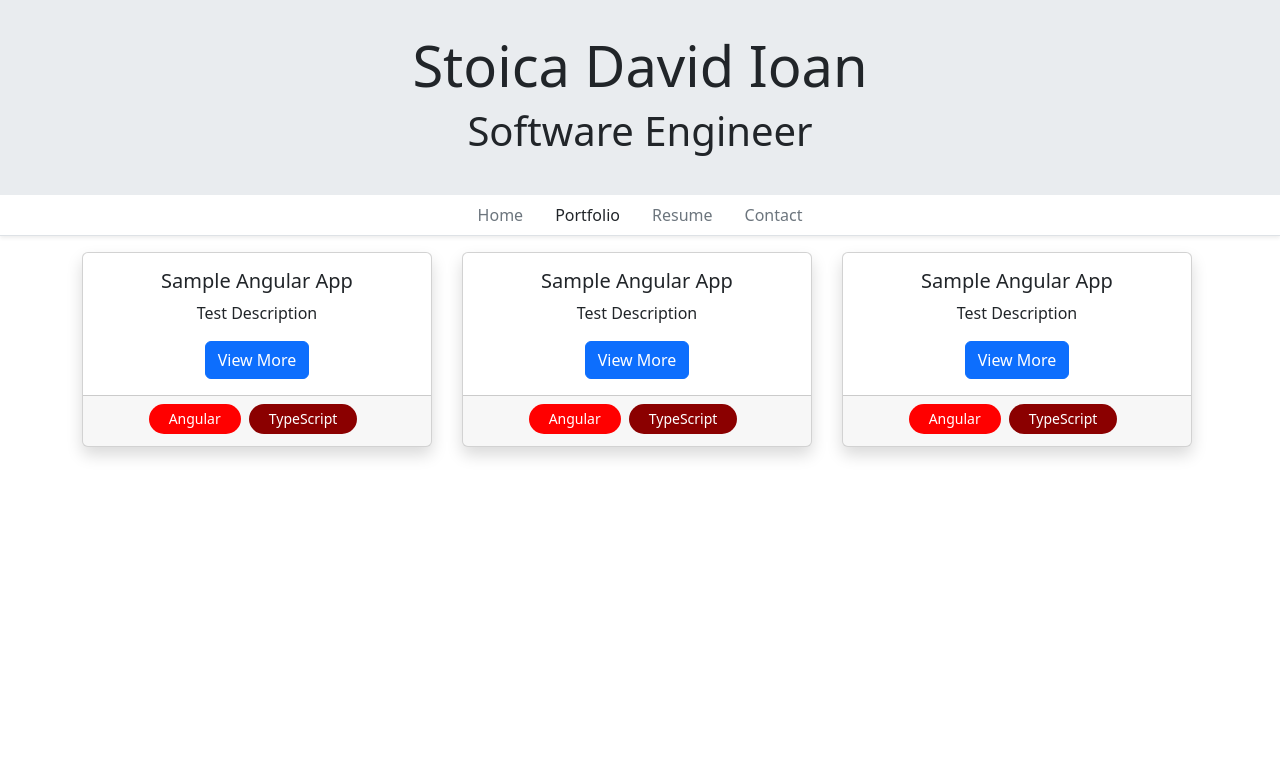
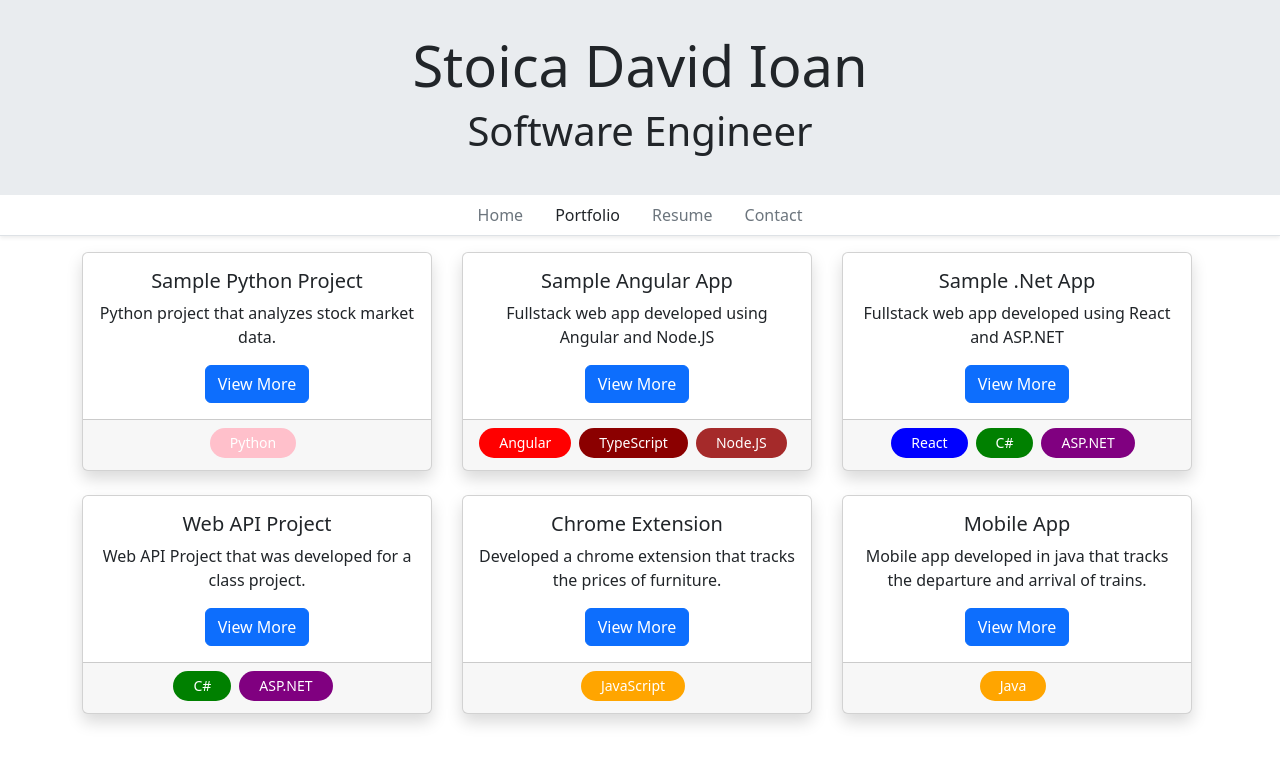
Before and after one commit to Stoica-David/PortfolioWebsite, an Angular app: page /portfolio in a window 1280 px wide. Shown: the top 764 px of the page. Built offline with nearby package versions, Linux system fonts and the light colour scheme.

Commit message:
Added a service related to the projects from the portfolio component.

```diff
--- /dev/null
+++ b/src/app/_services/projects.service.ts
@@ -0,0 +1,33 @@
+import { Injectable } from '@angular/core';
+import { Project } from '../_models/Project';
+import { Tag } from '../_models/tag';
+
+@Injectable({
+  providedIn: 'root'
+})
+export class ProjectsService {
+  projects: Project[] = [
+      {id: 0, name: "Sample Python Project", pictures: ["../../assets/Image1.png","../../assets/Image2.png","../../assets/Image3.png"], projectLink: "//www.github.com", summary: "Python project that analyzes stock market data.", description: "Lorem ipsum dolor sit amet, consectetur adipiscing elit, sed do eiusmod tempor incididunt ut labore et dolore magna aliqua. Ut enim ad minim veniam, quis nostrud exercitation ullamco laboris nisi ut aliquip ex ea commodo consequat. Duis aute irure dolor in reprehenderit in voluptate velit esse cillum dolore eu fugiat nulla pariatur. Excepteur sint occaecat cupidatat non proident, sunt in culpa qui officia deserunt mollit anim id est laborum.", tags: [Tag.PYTHON]},
+      {id: 1, name: "Sample Angular App", pictures: ["../../assets/Image1.png","../../assets/Image2.png","../../assets/Image3.png"], projectLink: "//www.github.com", summary: "Fullstack web app developed using Angular and Node.JS", description: "Lorem ipsum dolor sit amet, consectetur adipiscing elit, sed do eiusmod tempor incididunt ut labore et dolore magna aliqua. Ut enim ad minim veniam, quis nostrud exercitation ullamco laboris nisi ut aliquip ex ea commodo consequat. Duis aute irure dolor in reprehenderit in voluptate velit esse cillum dolore eu fugiat nulla pariatur. Excepteur sint occaecat cupidatat non proident, sunt in culpa qui officia deserunt mollit anim id est laborum.", tags: [Tag.ANGULAR, Tag.TYPESCRIPT, Tag.NODEJS]},
+      {id: 2, name: "Sample .Net App", pictures: ["../../assets/Image1.png","../../assets/Image2.png","../../assets/Image3.png"], projectLink: "//www.github.com", summary: "Fullstack web app developed using React and ASP.NET", description: "Lorem ipsum dolor sit amet, consectetur adipiscing elit, sed do eiusmod tempor incididunt ut labore et dolore magna aliqua. Ut enim ad minim veniam, quis nostrud exercitation ullamco laboris nisi ut aliquip ex ea commodo consequat. Duis aute irure dolor in reprehenderit in voluptate velit esse cillum dolore eu fugiat nulla pariatur. Excepteur sint occaecat cupidatat non proident, sunt in culpa qui officia deserunt mollit anim id est laborum.", tags: [Tag.REACT ,Tag.CSHARP, Tag.ASPNET]},
+      {id: 3, name: "Web API Project", pictures: ["../../assets/Image1.png","../../assets/Image2.png","../../assets/Image3.png"], projectLink: "//www.github.com", summary: "Web API Project that was developed for a class project.", description: "Lorem ipsum dolor sit amet, consectetur adipiscing elit, sed do eiusmod tempor incididunt ut labore et dolore magna aliqua. Ut enim ad minim veniam, quis nostrud exercitation ullamco laboris nisi ut aliquip ex ea commodo consequat. Duis aute irure dolor in reprehenderit in voluptate velit esse cillum dolore eu fugiat nulla pariatur. Excepteur sint occaecat cupidatat non proident, sunt in culpa qui officia deserunt mollit anim id est laborum.", tags: [Tag.CSHARP, Tag.ASPNET]},
+      {id: 4, name: "Chrome Extension", pictures: ["../../assets/Image1.png","../../assets/Image2.png","../../assets/Image3.png"], projectLink: "//www.github.com", summary: "Developed a chrome extension that tracks the prices of furniture.", description: "Lorem ipsum dolor sit amet, consectetur adipiscing elit, sed do eiusmod tempor incididunt ut labore et dolore magna aliqua. Ut enim ad minim veniam, quis nostrud exercitation ullamco laboris nisi ut aliquip ex ea commodo consequat. Duis aute irure dolor in reprehenderit in voluptate velit esse cillum dolore eu fugiat nulla pariatur. Excepteur sint occaecat cupidatat non proident, sunt in culpa qui officia deserunt mollit anim id est laborum.", tags: [Tag.JAVASCRIPT]},
+      {id: 5, name: "Mobile App", pictures: ["../../assets/Image1.png","../../assets/Image2.png","../../assets/Image3.png"], projectLink: "//www.github.com", summary: "Mobile app developed in java that tracks the departure and arrival of trains.", description: "Lorem ipsum dolor sit amet, consectetur adipiscing elit, sed do eiusmod tempor incididunt ut labore et dolore magna aliqua. Ut enim ad minim veniam, quis nostrud exercitation ullamco laboris nisi ut aliquip ex ea commodo consequat. Duis aute irure dolor in reprehenderit in voluptate velit esse cillum dolore eu fugiat nulla pariatur. Excepteur sint occaecat cupidatat non proident, sunt in culpa qui officia deserunt mollit anim id est laborum.", tags: [Tag.JAVA]}
+    ];
+
+  constructor() { }
+
+  GetProjects() {
+    return this.projects;
+  }
+
+  GetProjectById(id: number) : Project {
+    let project = this.projects.find(project => project.id === id);
+
+    if (project === undefined){
+      throw new TypeError(`There is no project that matches the following id: {id}`)
+    }
+
+    return project;
+  }
+}
--- a/src/app/home/home.component.html
+++ b/src/app/home/home.component.html
@@ -11,6 +11,7 @@
         <div class="col-lg shadow border m-1">
             <div class="text-center">
                 <h2>Featured Project</h2>
+                <h4>{{featuredProject.name}}</h4>
             </div>
         </div>
     </div>
--- a/src/app/home/home.component.ts
+++ b/src/app/home/home.component.ts
@@ -1,13 +1,21 @@
-import { Component } from '@angular/core';
+import { Component, OnInit } from '@angular/core';
 import { Title } from '@angular/platform-browser';
+import { ProjectsService } from '../_services/projects.service';
+import { Project } from '../_models/Project';
 
 @Component({
   selector: 'app-home',
   templateUrl: './home.component.html',
   styleUrls: ['./home.component.css']
 })
-export class HomeComponent {
-  constructor(private titleService: Title){
+export class HomeComponent implements OnInit {
+  featuredProject = {} as Project;
+
+  constructor(private titleService: Title, private projectService: ProjectsService){
     this.titleService.setTitle('Stoica David Ioan - Home');
   }
+
+  ngOnInit(): void {
+    this.featuredProject = this.projectService.GetProjectById(0);
+  }
 }
--- a/src/app/portfolio/portfolio.component.html
+++ b/src/app/portfolio/portfolio.component.html
@@ -1,12 +1,6 @@
 <div class="container">
     <div class="row">
-        <div class="col-lg4 col-md-6 mb-4" style="max-width: 380px; min-width: 380px;">
-            <app-project-card [project]="project"></app-project-card>
-        </div>
-        <div class="col-lg4 col-md-6 mb-4" style="max-width: 380px; min-width: 380px;">
-            <app-project-card [project]="project"></app-project-card>
-        </div>
-        <div class="col-lg4 col-md-6 mb-4" style="max-width: 380px; min-width: 380px;">
+        <div *ngFor="let project of projects" class="col-lg4 col-md-6 mb-4" style="max-width: 380px; min-width: 380px;">
             <app-project-card [project]="project"></app-project-card>
         </div>
     </div>
--- a/src/app/portfolio/portfolio.component.ts
+++ b/src/app/portfolio/portfolio.component.ts
@@ -1,25 +1,21 @@
-import { Component } from '@angular/core';
+import { Component, OnInit } from '@angular/core';
 import { Title } from '@angular/platform-browser';
 import { Project } from '../_models/Project';
-import { Tag } from '../_models/tag';
+import { ProjectsService } from '../_services/projects.service';
 
 @Component({
   selector: 'app-portfolio',
   templateUrl: './portfolio.component.html',
   styleUrls: ['./portfolio.component.css']
 })
-export class PortfolioComponent {
-  project: Project = {
-    id: 0,
-    name: 'Sample Angular App',
-    summary: 'Test Description',
-    description: '',
-    projectLink: '',
-    tags: [Tag.ANGULAR, Tag.TYPESCRIPT],
-    pictures: []
+export class PortfolioComponent implements OnInit {
+  projects = {} as Project[];
+
+  constructor(private titleService: Title, private projectService: ProjectsService){
+    this.titleService.setTitle('Stoica David Ioan - Portfolio');
   }
 
-  constructor(private titleService: Title){
-    this.titleService.setTitle('Stoica David Ioan - Portfolio');
+  ngOnInit(): void {
+    this.projects = this.projectService.GetProjects();
   }
 }
```
